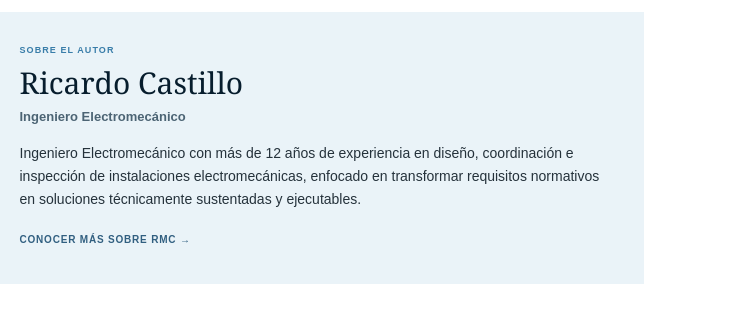
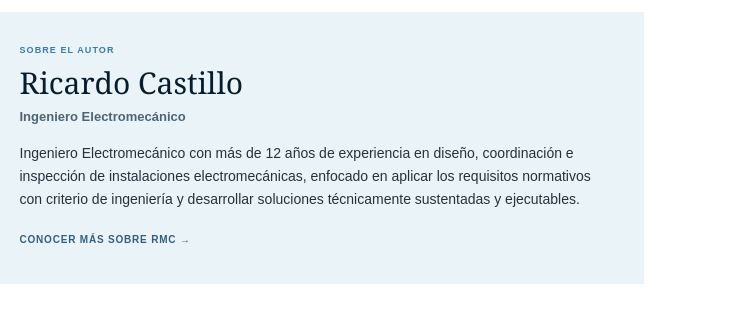
Before and after one commit to RMC-Ing/Ricardocastillo.me, a plain HTML site: page articulos/instalaciones-electricas-plenum-nec-300-22/index.html in a window 1280 px wide. Shown: the part 8418-8738 px from the top of the page, 524-1280 px from the left. Drawn offline with Linux system fonts and the light colour scheme.

Commit message:
Mejora redacción del bloque Sobre el autor

```diff
--- a/articulos/instalaciones-electricas-plenum-nec-300-22/index.html
+++ b/articulos/instalaciones-electricas-plenum-nec-300-22/index.html
@@ -48,7 +48,6 @@
     <p class="article-deck">Una lectura práctica de NEC 300.22 para diseño, coordinación e inspección MEP.</p>
     <div class="article-byline"><span>Por Ricardo Castillo · Ingeniero Electromecánico</span><time datetime="2026-08-02">2 agosto 2026</time><span>8 min de lectura</span></div>
   </div></header>
-
   <div class="article-layout article-shell">
     <aside class="article-toc" aria-label="Índice del artículo"><strong>En este artículo</strong><nav>
       <a href="#funcion">1. Función del espacio</a><a href="#lectura">2. Lectura de NEC 300.22</a><a href="#instalacion">3. Instalación eléctrica</a><a href="#equipos">4. Cajas y equipos</a><a href="#cambio">5. Cambio mecánico</a><a href="#mep">6. Coordinación MEP</a><a href="#cpvc">7. Caso CPVC</a><a href="#secuencia">8. Secuencia práctica</a>
@@ -57,7 +56,6 @@
       <div class="article-callout key"><span>Idea central</span><p>Un cielo suspendido no es automáticamente un plenum. La clasificación depende de cómo se utiliza el espacio dentro del sistema de distribución de aire.</p></div>
       <p>En muchos proyectos, el espacio sobre el cielo raso concentra ductos, canalizaciones eléctricas, cableado de sistemas especiales, tuberías, aislamiento y equipos. Mientras ese volumen no forme parte del recorrido del aire, suele evaluarse como un espacio técnico sobre cielo. La situación cambia cuando se utiliza como retorno de aire: entonces la selección de materiales y métodos de instalación debe revisarse con otro criterio.</p>
       <p>La pregunta práctica no es solamente qué hay sobre el cielo, sino qué función cumple el espacio y qué requisitos corresponden a cada sistema instalado en él. El punto de partida eléctrico es NEC 300.22, leído junto con los artículos aplicables a cada tipo de cableado, la edición adoptada por la jurisdicción, los listados de los productos y las instrucciones de sus fabricantes.</p>
-
       <section id="funcion"><h2>1. Primero: confirmar qué función cumple el espacio</h2>
         <p>En obra se utiliza con frecuencia la palabra <em>plenum</em> para describir cualquier vacío sobre un cielo suspendido. Esa simplificación puede conducir a decisiones incorrectas. La existencia del cielo raso, por sí sola, no define la clasificación.</p>
         <h3>Retorno por ducto</h3><p>Si el aire de retorno circula por una red de ductos cerrada, el espacio exterior a esos ductos no se convierte automáticamente en un espacio utilizado para aire ambiental.</p>
@@ -65,13 +63,11 @@
         <figure class="article-figure"><button class="article-image-button" type="button" aria-label="Ampliar infografía"><img src="../../assets/images/blog/plenum-nec-300-22.webp" alt="Infografía: retorno por ducto frente a retorno por plenum, cableado expuesto y canalizado, y revisión de CPVC"></button><figcaption><strong>Figura 1.</strong> Comparación de sistemas de retorno y puntos de revisión sobre cielo. Haga clic para ampliar.</figcaption></figure>
         <div class="article-callout warning"><span>Pregunta de campo</span><p>¿El aire de retorno viaja por un ducto dedicado o utiliza realmente el espacio sobre el cielo como parte de su recorrido?</p></div>
       </section>
-
       <section id="lectura"><h2>2. Cómo leer NEC 300.22 sin convertirlo en una lista simplista</h2>
         <p>NEC 300.22 distingue varios escenarios relacionados con el movimiento de aire. Para este artículo interesan especialmente dos: los ductos fabricados específicamente para transportar aire y los espacios del edificio que, sin haber sido fabricados como ductos, se utilizan para ese propósito.</p>
         <p>En la práctica, la mayor parte de las discusiones sobre un “plenum sobre cielo” se concentra en 300.22(C). Sin embargo, la edición adoptada puede cambiar entre jurisdicciones y la clasificación final depende del diseño real. Por eso no conviene trasladar una conclusión de un proyecto a otro sin verificar el sistema de retorno, los planos aprobados y el texto vigente.</p>
         <div class="article-callout key"><span>Límite de esta lectura</span><p>NEC 300.22 establece el marco general para la instalación eléctrica en espacios de manejo de aire; no reemplaza los artículos particulares que regulan comunicaciones, alarma contra incendio, fibra óptica, controles u otros sistemas.</p></div>
       </section>
-
       <section id="instalacion"><h2>3. Confirmado el plenum: ¿qué revisar en la instalación eléctrica?</h2>
         <h3>Cableado expuesto</h3><p>No es correcto resumir el criterio diciendo que “todo cable sobre cielo debe ser plenum”. La exigencia depende de si el cable queda expuesto en el espacio de manejo de aire, del sistema al que pertenece y del artículo que lo regula. Cuando se admite instalación expuesta, deben verificarse la designación, la marcación y el listado que correspondan a ese uso.</p>
         <ul><li>Identificar el sistema: potencia, comunicaciones, alarma contra incendio, control, audio, CCTV o fibra óptica.</li><li>Leer la marcación completa de la chaqueta; el color del cable no demuestra su clasificación.</li><li>Confirmar el tipo permitido en el artículo específico y en la edición adoptada del NEC.</li></ul>
@@ -79,43 +75,36 @@
         <h3>Canalizaciones no metálicas</h3><p>Una canalización no metálica permitida en otras áreas del proyecto no debe considerarse automáticamente aceptable dentro de un plenum. Si se propone PVC u otro sistema no metálico, el diseñador o inspector debe identificar la base normativa exacta, el listado del producto y las condiciones de uso. La ausencia de esa verificación es una señal para detener la aprobación, no para completar el razonamiento por analogía.</p>
         <div class="article-callout key"><span>Criterio práctico</span><p>No pregunte solamente “¿es plástico o metálico?”. Pregunte: “¿este producto y este método de instalación están permitidos para este espacio y para esta aplicación específica?”.</p></div>
       </section>
-
       <section id="equipos"><h2>4. Cajas, equipos y otros elementos eléctricos</h2>
         <p>La revisión no termina en el cable y la canalización. También deben evaluarse cajas, gabinetes, luminarias, dispositivos, equipos y materiales auxiliares instalados dentro del recorrido del aire. NEC 300.22 contiene condiciones específicas para equipos y conjuntos dentro de estos espacios; la conformidad no debe suponerse por apariencia.</p>
         <ul><li>Verificar el tipo de envolvente y cualquier condición de listado aplicable.</li><li>Confirmar que penetraciones, aberturas y accesorios no introduzcan configuraciones incompatibles con el espacio.</li><li>Revisar que el equipo tenga una función legítima en ese lugar y que su instalación coincida con las instrucciones del fabricante.</li></ul>
       </section>
-
       <section id="cambio"><h2>5. El cambio mecánico que obliga a revisar electricidad</h2>
         <p>Un problema frecuente aparece cuando el diseño comienza con retorno por ducto y, durante coordinación o construcción, se elimina esa ductería para utilizar el espacio sobre cielo como retorno. Desde HVAC puede parecer una modificación localizada; desde MEP cambia la condición de exposición de todo lo que ya fue diseñado o instalado dentro de ese volumen.</p>
         <p>Antes de aceptar el cambio deben revisarse nuevamente los planos eléctricos y de sistemas especiales, las especificaciones, los materiales comprados y las instalaciones ejecutadas. Detectarlo antes del cierre del cielo suele evitar sustituciones costosas y discusiones tardías con la autoridad competente.</p>
       </section>
-
       <section id="mep"><h2>6. El plenum no afecta solamente a electricidad</h2>
         <p>El mismo espacio puede contener materiales de varias disciplinas. NEC 300.22 guía la instalación eléctrica, pero la evaluación coordinada debe considerar también los códigos mecánicos y de edificación, las normas de protección contra incendios y los listados de cada sistema.</p>
         <div class="article-table-wrap"><table><thead><tr><th>Elemento</th><th>Verificación principal</th></tr></thead><tbody><tr><td>Cableado expuesto</td><td>Tipo, marcación y listado según el sistema y la edición adoptada.</td></tr><tr><td>Canalizaciones</td><td>Método permitido, accesorios, continuidad, soportes y condiciones de instalación.</td></tr><tr><td>Equipos y cajas</td><td>Envolvente, listado, aberturas y relación con el espacio de manejo de aire.</td></tr><tr><td>Aislamiento y soportes</td><td>Materiales expuestos, clasificación y requisitos del código aplicable.</td></tr><tr><td>Tuberías MEP</td><td>Producto específico, listado, instrucciones y restricciones de ubicación.</td></tr></tbody></table></div>
       </section>
-
       <section id="cpvc"><h2>7. Caso delicado: CPVC para rociadores contra incendio</h2>
         <p>La frase “el CPVC no puede instalarse en un plenum” es demasiado absoluta. También sería insuficiente afirmar que cualquier CPVC es aceptable porque un material genérico alcance determinados índices de propagación de llama y desarrollo de humo.</p>
         <p>La decisión debe tomarse sobre el producto y el sistema específicos. Hay que comprobar su listado, las instrucciones vigentes del fabricante, la norma NFPA aplicable, el código mecánico o de edificación adoptado y los requisitos de la autoridad competente. Las limitaciones pueden incluir ubicación respecto de rejillas, protección, soportes, temperatura y otras condiciones que no se deducen observando la tubería.</p>
         <div class="article-callout warning"><span>Por qué importa el detalle</span><p>Las instrucciones de Spears FlameGuard contemplan instalación en espacios de retorno de aire, pero incluyen condiciones concretas; entre ellas, ubicación adyacente y no directamente sobre una abertura del cielo, como una rejilla de ventilación. Debe revisarse la instrucción vigente para el producto realmente especificado.</p></div>
         <p>Por tanto, “es CPVC” no resuelve la inspección. Dos productos visualmente similares pueden tener listados, aplicaciones y restricciones diferentes.</p>
       </section>
-
       <section id="secuencia"><h2>8. Secuencia práctica para diseño e inspección</h2>
         <ol class="inspection-steps"><li><strong>Identificar el retorno de aire</strong><span>Confirmar en planos y en campo si existe ducto de retorno o si se utiliza el espacio sobre cielo.</span></li><li><strong>Clasificar el espacio</strong><span>Determinar qué parte de NEC 300.22 resulta aplicable y con qué edición adoptada.</span></li><li><strong>Inventariar lo instalado</strong><span>Registrar cables, canalizaciones, cajas, equipos, bandejas, aislamiento, tuberías y accesorios.</span></li><li><strong>Revisar el cableado visible</strong><span>Identificar el sistema, la marcación, el tipo y el listado correspondiente.</span></li><li><strong>Revisar los métodos de alambrado</strong><span>Confirmar canalizaciones, accesorios, soportes, continuidad y condiciones de instalación.</span></li><li><strong>Coordinar otras disciplinas</strong><span>Verificar materiales no metálicos, CPVC, aislamiento y elementos expuestos al flujo de aire.</span></li><li><strong>Solicitar evidencia</strong><span>Conservar fichas técnicas, listados e instrucciones que sustenten la aceptación del producto.</span></li><li><strong>Documentar antes del cierre</strong><span>Registrar desviaciones y correcciones antes de perder acceso visual al espacio.</span></li></ol>
       </section>
-
       <section><h2>Conclusión</h2>
         <p>La aplicación de NEC 300.22 comienza con una pregunta mecánica: ¿cómo circula realmente el aire? Solo después puede evaluarse con rigor la instalación eléctrica. Si el espacio sobre cielo forma parte del retorno, el diseñador y el inspector deben revisar materiales, métodos de alambrado, equipos y sistemas especiales como un conjunto coordinado.</p>
         <p>El criterio profesional no consiste en memorizar que un material “se puede” o “no se puede”. Consiste en verificar la edición adoptada, el artículo aplicable, la marcación, el listado, las instrucciones y las condiciones reales de instalación. Esa trazabilidad es lo que convierte una opinión de campo en una decisión técnica defendible.</p>
         <div class="article-callout key"><span>Para llevar a la obra</span><p>Función del espacio → artículo aplicable → producto exacto → listado e instrucciones → condición real de instalación → evidencia documentada.</p></div>
       </section>
-
       <section class="article-references"><h2>Referencias y alcance</h2><ul><li>NFPA 70®, National Electrical Code®, Artículo 300.22. Consulte la edición adoptada por la autoridad competente. <a href="https://www.nfpa.org/codes-and-standards/nfpa-70-standard-development/70" rel="noopener">Información oficial de NFPA</a>.</li><li>Spears® FlameGuard® CPVC Fire Sprinkler Products, instrucciones de instalación. <a href="https://spearsmfg.com/flameguard/03-FG-3_0321_web.pdf" rel="noopener">Documento del fabricante</a>.</li><li>Esta lectura práctica no sustituye el código adoptado, los documentos contractuales, los listados, las instrucciones del fabricante ni el criterio de la autoridad competente.</li></ul></section>
       <aside class="article-author" aria-labelledby="author-name">
         <img class="article-author-photo" src="../../assets/images/ricardo-castillo-linkedin.jpg" alt="Retrato profesional de Ricardo Castillo" width="1086" height="723" loading="lazy">
-        <div><span>Sobre el autor</span><h2 id="author-name">Ricardo Castillo</h2><strong>Ingeniero Electromecánico</strong><p>Ingeniero Electromecánico con más de 12 años de experiencia en diseño, coordinación e inspección de instalaciones electromecánicas, enfocado en transformar requisitos normativos en soluciones técnicamente sustentadas y ejecutables.</p><a href="../../nosotros/index.html">Conocer más sobre RMC →</a></div>
+        <div><span>Sobre el autor</span><h2 id="author-name">Ricardo Castillo</h2><strong>Ingeniero Electromecánico</strong><p>Ingeniero Electromecánico con más de 12 años de experiencia en diseño, coordinación e inspección de instalaciones electromecánicas, enfocado en aplicar los requisitos normativos con criterio de ingeniería y desarrollar soluciones técnicamente sustentadas y ejecutables.</p><a href="../../nosotros/index.html">Conocer más sobre RMC →</a></div>
       </aside>
     </div>
   </div>
```
